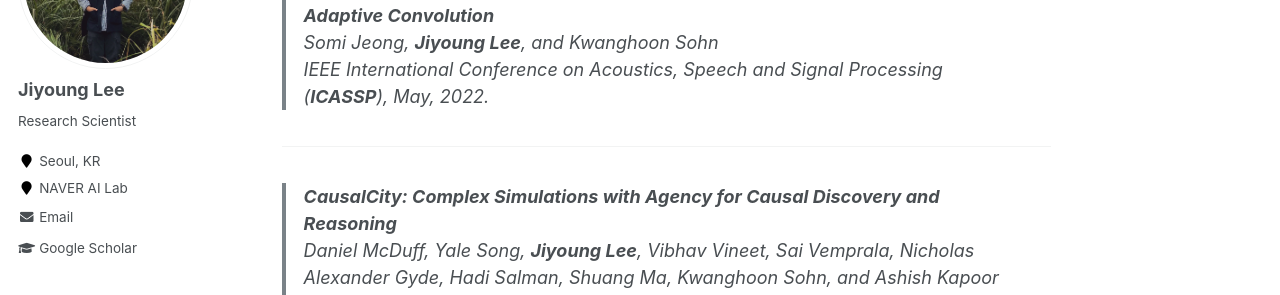
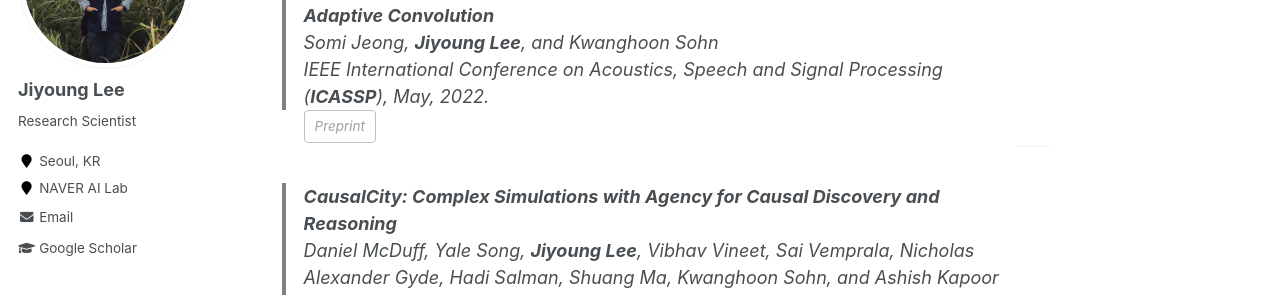
Before and after one commit to lee-jiyoung/lee-jiyoung.github.io, a Jekyll site: the page built from _pages/about.md, in a window 1280 px wide and 900 px high, scrolled down 2405 px. Shown: the part 142-437 px from the top of the window. Built offline with Jekyll 4.4.1, drawn with Linux system fonts in a browser that asks for light colours.

Commit message:
Update about.md

```diff
--- a/_pages/about.md
+++ b/_pages/about.md
@@ -101,7 +101,7 @@ IEEE/CVF Conference on Computer Vision and Pattern Recognition (**CVPR**), Jun,
 Somi Jeong, **Jiyoung Lee**, and Kwanghoon Sohn
 IEEE International Conference on Acoustics, Speech and Signal Processing (**ICASSP**), May, 2022.
 <span class="page__meta page__taxonomy comment__date" itemprop="keywords">
-<!-- <a class="page__taxonomy-item" rel="tag" href="https://arxiv.org/abs/2202.02779">Preprint</a> -->
+<a class="page__taxonomy-item" rel="tag" href="https://arxiv.org/abs/2202.02779">Preprint</a>
 </span>
 
 -----------
```
